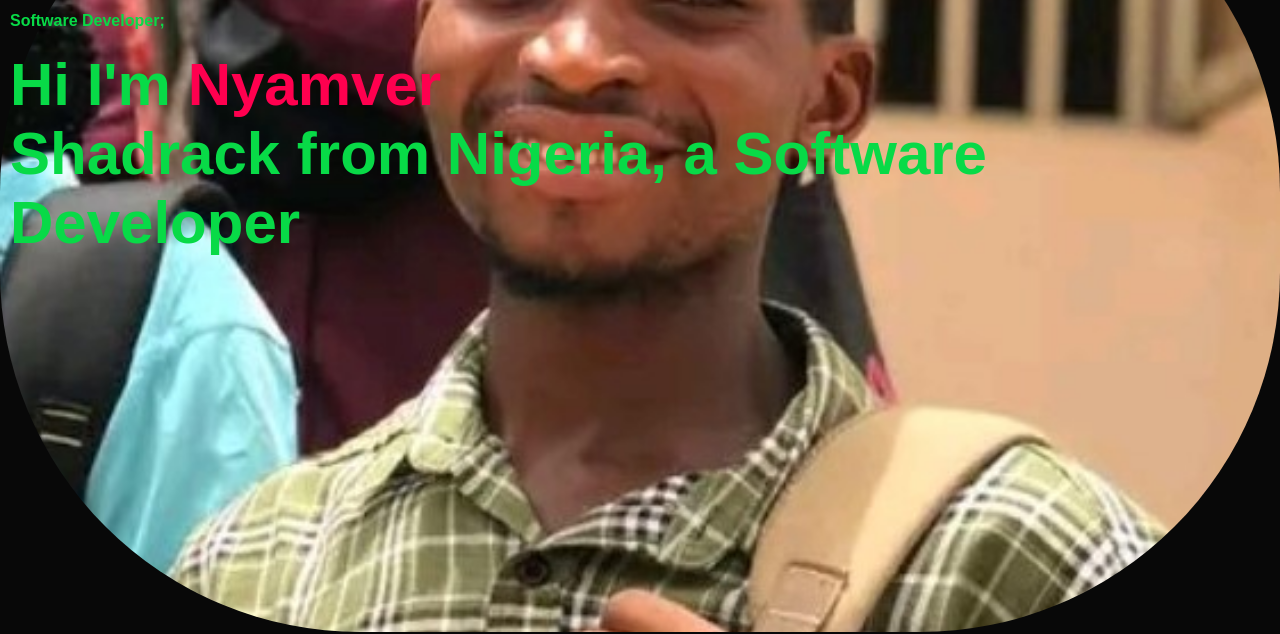
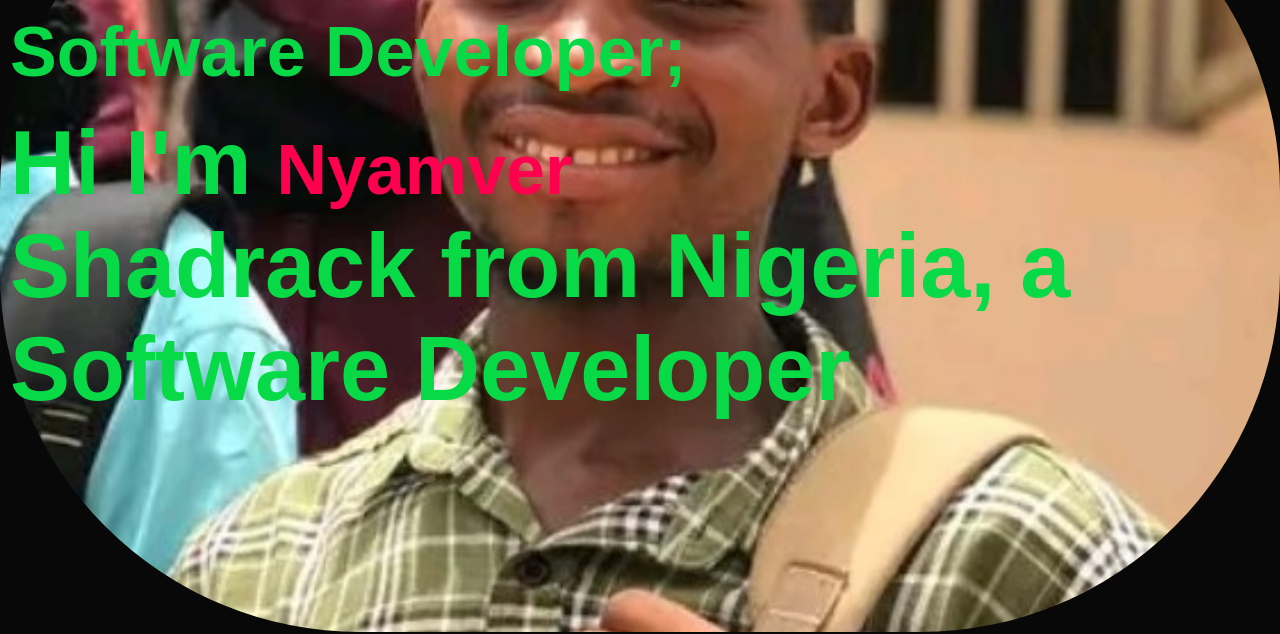
Before and after one commit to profrexsnik/Knowledge-Showcase3mtt, a plain HTML site: page index.html in a window 1280 px wide. Shown: the part 168-802 px from the top of the page. Drawn offline with Linux system fonts and the light colour scheme; a script that the page names is missing.

Commit message:
font
font increase

```diff
--- a/style.css
+++ b/style.css
@@ -27,6 +27,7 @@ body{
 
 #nic{
     color: #0ac704;
+    font-size: 0px;
 }
 .container{
     padding: 10px 10px;
@@ -69,17 +70,18 @@ nav ul li a:hover::after{
 
 .header-text{
     margin-top: 5px;
-    font-size: 3opx;
+    font-size: 70px;
     color: #08da47;
 }
 
 .header-text h1{
-    font-size: 60px;
+    font-size: 90px;
     margin-top: 20px;
 }
 
 .header-text h1 span{
     color: #ff004f;
+    font-size: 70px;
 }
 
 /*--------------------------------------------------about--------------------------------------------*/
@@ -424,3 +426,4 @@ flex-basis: 100%;
     margin-top: -40px;
     display: block;
 }
+h1{nav-down: bhb;}
```
